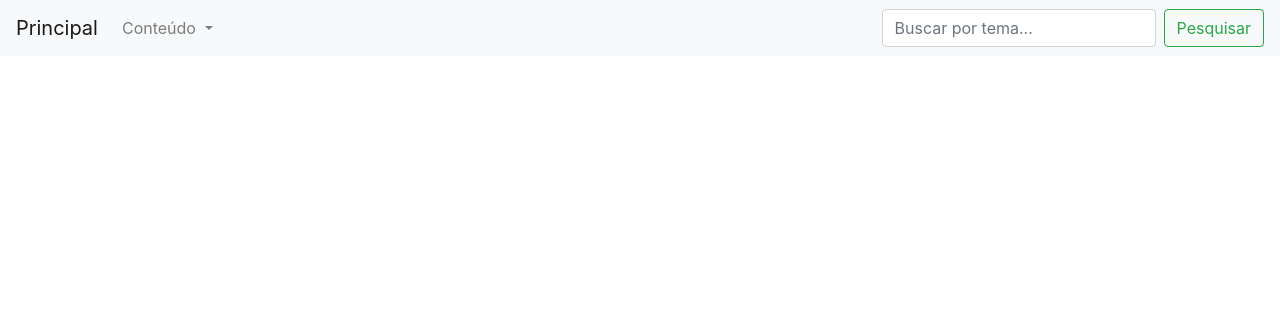
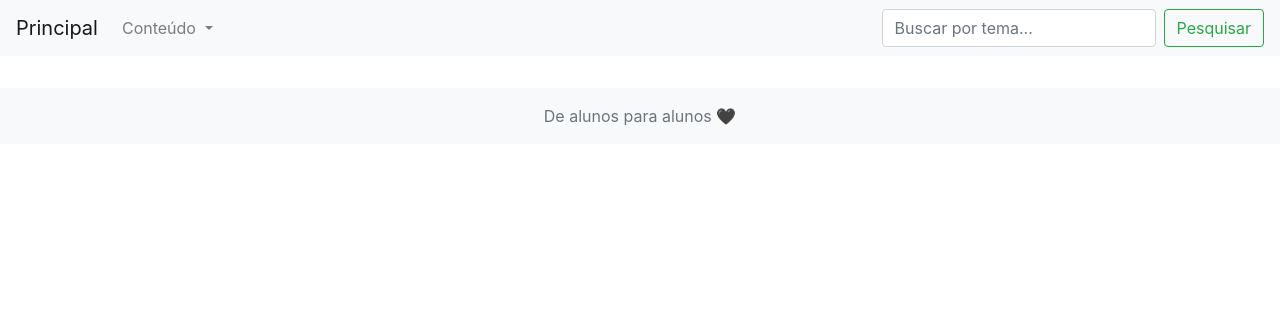
Before and after one commit to VictorGM01/blog_portugues, a Django app: template templates/base.html in a window 1280 px wide. Shown: the top 316 px of the page. Run offline with Django 4.2, Linux system fonts and the light colour scheme; the template is opened without the code that fills it, so the values that code supplies are empty.

Commit message:
Cria footer das páginas

```diff
--- a/templates/base.html
+++ b/templates/base.html
@@ -44,4 +44,9 @@
     <main style="margin-top: 2rem" class="container">
         {% block main %}{% endblock %}
     </main>
+    <footer class="footer mt-auto py-3 bg-light">
+        <div class="container text-center">
+            <span class="text-muted">De alunos para alunos 🖤</span>
+        </div>
+    </footer>
 </body>
```
